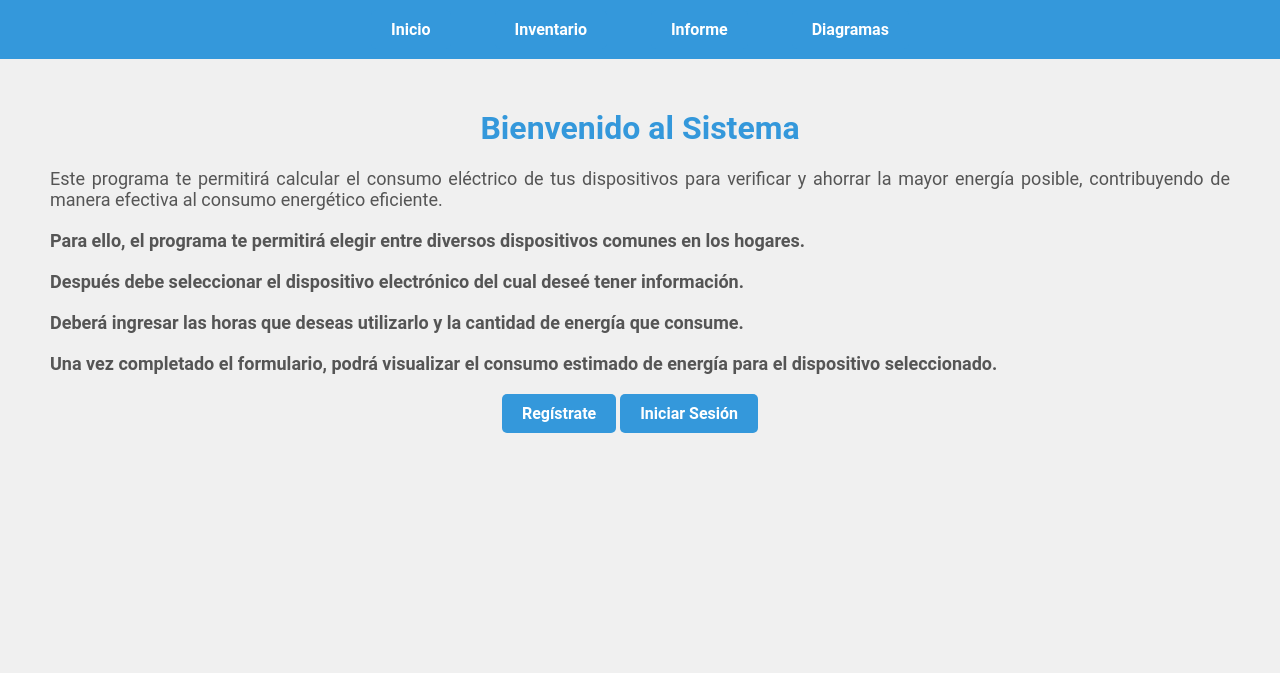
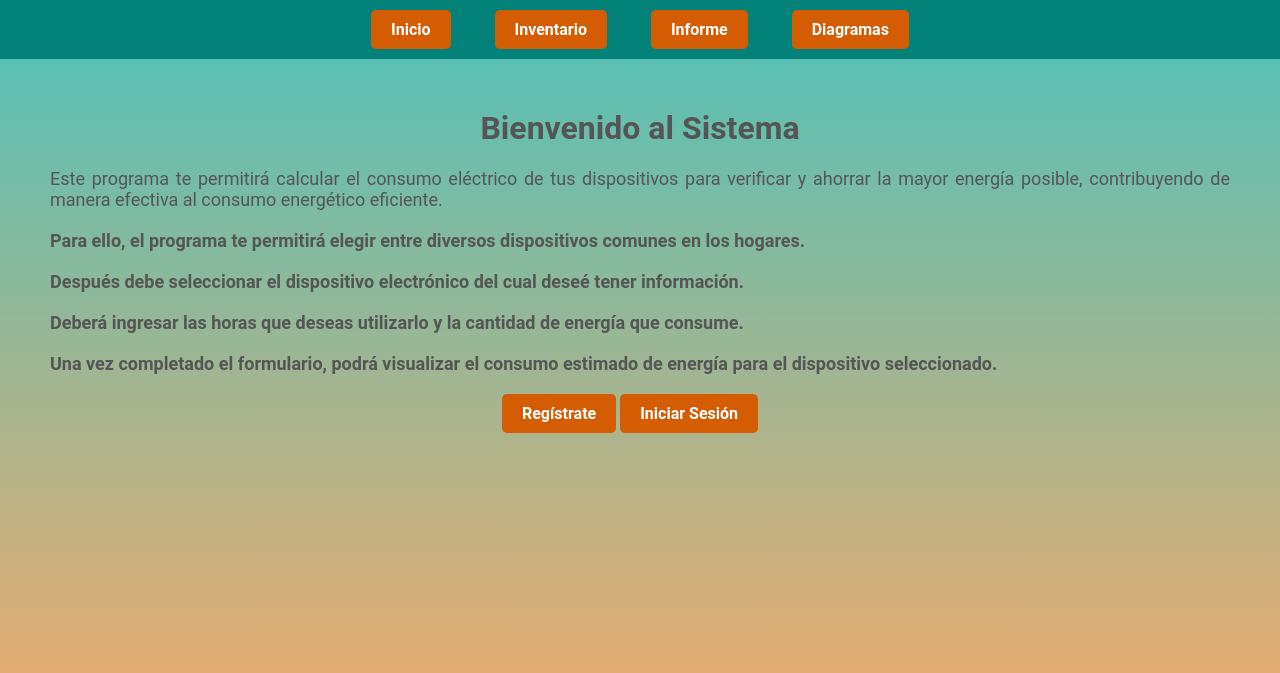
Before and after one commit to Jasiel2023/Analytics, a Django app: template templates/presentacion.html in a window 1280 px wide. Shown: the top 673 px of the page. Run offline with Django 3.2, Linux system fonts and the light colour scheme; the template is opened without the code that fills it, so the values that code supplies are empty.

Commit message:
Correciones de idioma y color

```diff
--- a/Analytics/settings.py
+++ b/Analytics/settings.py
@@ -105,7 +105,7 @@ AUTH_PASSWORD_VALIDATORS = [
 # Internationalization
 # https://docs.djangoproject.com/en/4.2/topics/i18n/
 
-LANGUAGE_CODE = 'en-us'
+LANGUAGE_CODE = 'es-ec'
 
 TIME_ZONE = 'UTC'
 
--- a/templates/base.html
+++ b/templates/base.html
@@ -1,5 +1,5 @@
 <!DOCTYPE html>
-<html lang="en">
+<html lang="es">
 <head>
     <meta charset="UTF-8">
     <title>
--- a/templates/presentacion.html
+++ b/templates/presentacion.html
@@ -4,13 +4,13 @@
     <style>
         body {
             font-family: 'Roboto', sans-serif;
-            background-color: #f0f0f0;
+            background: linear-gradient(to bottom, #4dc2ba, #ffa865) no-repeat center center fixed;#f0f0f0;
             margin: 0;
             padding: 0;
         }
 
         .navbar {
-            background-color: #3498db;
+            background-color: #028279;
             padding: 10px 0;
             text-align: center;
         }
@@ -28,7 +28,7 @@
         }
 
         h1 {
-            color: #3498db;
+            color: #555;
         }
 
         .paragraph {
@@ -65,13 +65,13 @@
             font-weight: bold;
             text-decoration: none;
             color: #fff;
-            background-color: #3498db;
+            background-color: #d45d03;
             border-radius: 5px;
             transition: background-color 0.3s;
         }
 
         .btn:hover {
-            background-color: #207ab2;
+            background-color: #d45d03;
         }
 
         @media (max-width: 768px) {
```
Also changed, not shown: templates/iniciarSesion.html (+7 -7 lines), templates/registro.html (+10 -10 lines), db.sqlite3.
